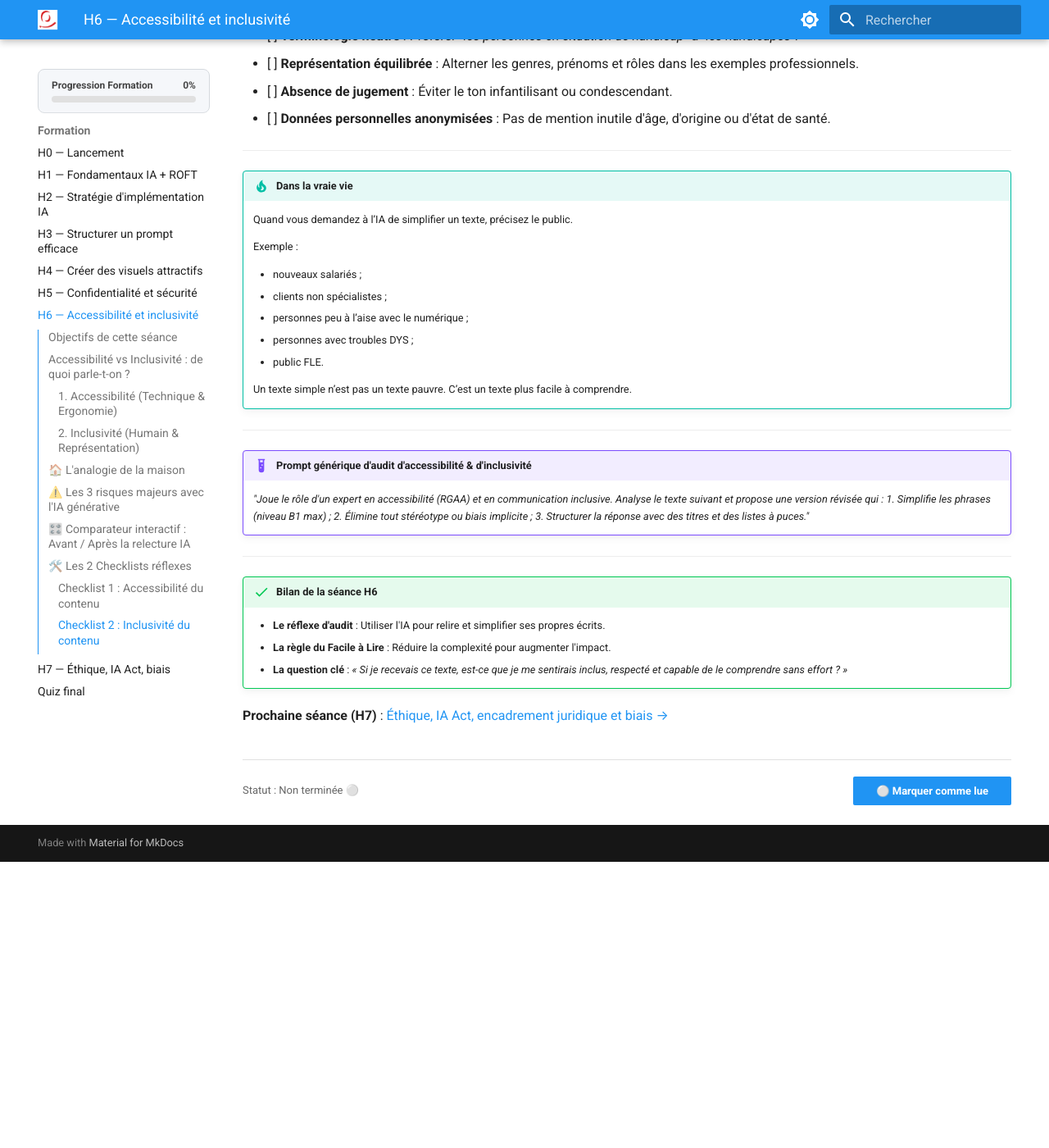
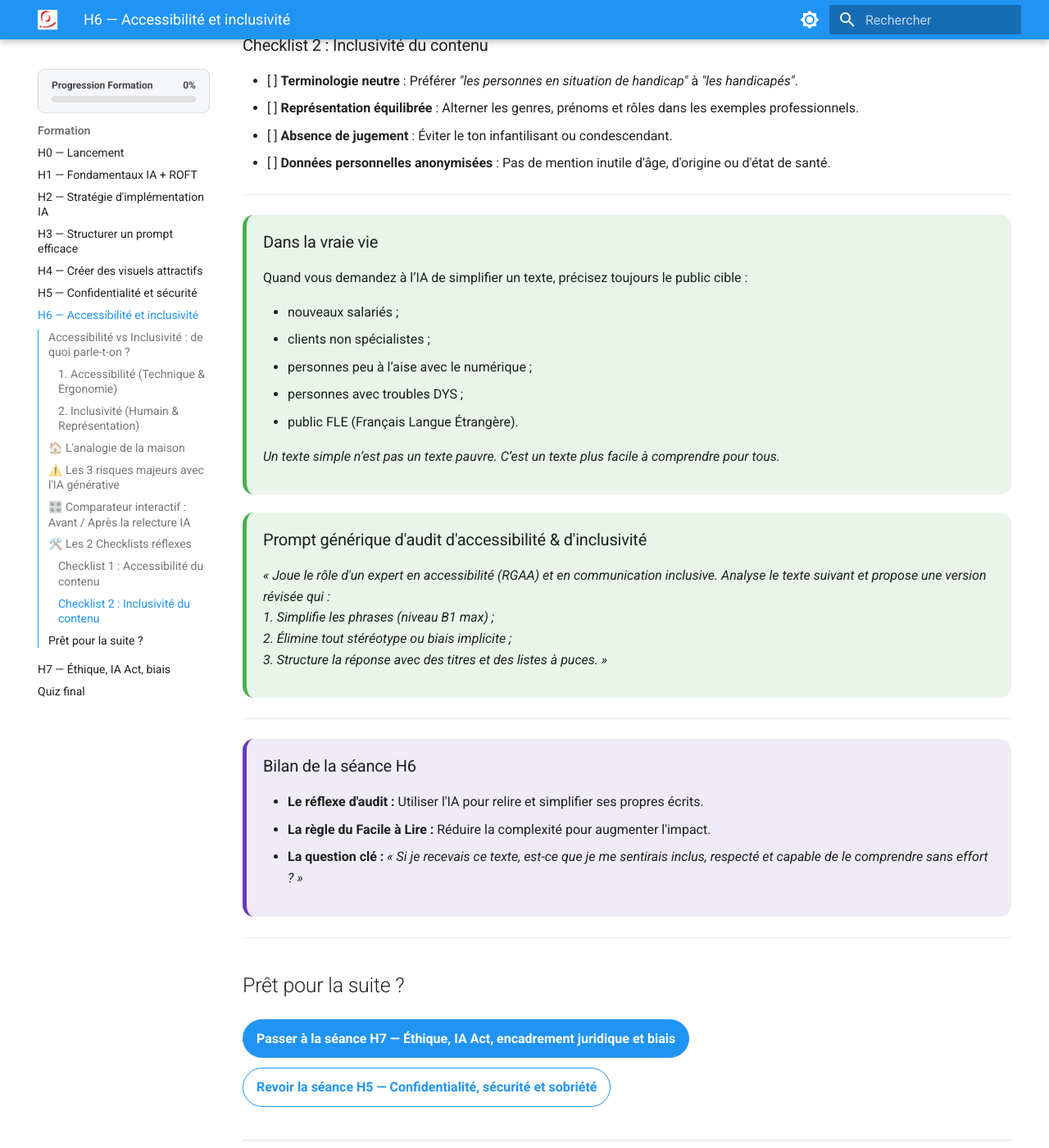
Before and after one commit to pierre-l-hue/wiki-formation-ia, an MkDocs documentation site: the page built from docs/formation/h6.md, in a window 1280 px wide and 1400 px high, scrolled down 2953 px. Shown: the whole window at 82% size. Built offline with MkDocs 1.6.1 and Material for MkDocs 9.7.7, drawn with Linux system fonts in a browser that asks for light colours; before the commit the page ends 4004 px from its top, so only the background shows below that; some of the changed text lies outside the part shown.

Commit message:
Update h6.md

```diff
--- a/docs/formation/h6.md
+++ b/docs/formation/h6.md
@@ -1,15 +1,16 @@
 # H6 — Accessibilité & inclusivité dans l'IA
 
-*Créer des contenus compréhensibles, accessibles et respectueux pour tous.*
+Cette sixième séance vous aide à produire des contenus compréhensibles, accessibles et respectueux pour l'ensemble de vos publics en tirant parti de l'IA générative.
 
----
-
-## Objectifs de cette séance
-
-- **Définir accessibilité et inclusivité** dans le contexte des contenus générés par l'IA.
-- **Identifier les barrières d'accès** majeures (vision, audition, compréhension, motricité).
-- **Appliquer les bonnes pratiques** pour produire du contenu conforme au RGAA / WCAG.
-- **Utiliser l'IA comme levier** d'inclusion numérique au lieu d'un facteur d'exclusion.
+<div class="summary-box">
+  <h3>Objectifs de la séance</h3>
+  <ul>
+    <li><strong>Définir accessibilité et inclusivité :</strong> comprendre les enjeux dans le contexte des contenus générés par l'IA.</li>
+    <li><strong>Identifier les barrières d'accès :</strong> repérer les obstacles majeurs (vision, audition, compréhension, motricité).</li>
+    <li><strong>Appliquer les bonnes pratiques :</strong> produire du contenu conforme aux référentiels RGAA / WCAG.</li>
+    <li><strong>Utiliser l'IA comme levier :</strong> transformer l'IA en moteur d'inclusion numérique plutôt qu'en facteur d'exclusion.</li>
+  </ul>
+</div>
 
 ---
 
@@ -188,9 +189,6 @@
   window.addEventListener('resize', update);
 })();
 </script>
-<!-- ==================================================== -->
-<!-- FIN DU COMPOSANT                                     -->
-<!-- ==================================================== -->
 
 ---
 
@@ -210,28 +208,44 @@
 - [ ] **Données personnelles anonymisées** : Pas de mention inutile d'âge, d'origine ou d'état de santé.
 
 ---
-!!! tip "Dans la vraie vie"
-    Quand vous demandez à l’IA de simplifier un texte, précisez le public.
 
-    Exemple :
+<div class="good-reflex-box">
+  <h3>Dans la vraie vie</h3>
+  <p>Quand vous demandez à l’IA de simplifier un texte, précisez toujours le public cible :</p>
+  <ul>
+    <li>nouveaux salariés ;</li>
+    <li>clients non spécialistes ;</li>
+    <li>personnes peu à l’aise avec le numérique ;</li>
+    <li>personnes avec troubles DYS ;</li>
+    <li>public FLE (Français Langue Étrangère).</li>
+  </ul>
+  <p><em>Un texte simple n’est pas un texte pauvre. C’est un texte plus facile à comprendre pour tous.</em></p>
+</div>
 
-    - nouveaux salariés ;
-    - clients non spécialistes ;
-    - personnes peu à l’aise avec le numérique ;
-    - personnes avec troubles DYS ;
-    - public FLE.
-
-    Un texte simple n’est pas un texte pauvre. C’est un texte plus facile à comprendre.
-
----
-!!! example "Prompt générique d'audit d'accessibilité & d'inclusivité"
-    *"Joue le rôle d'un expert en accessibilité (RGAA) et en communication inclusive. Analyse le texte suivant et propose une version révisée qui : 1. Simplifie les phrases (niveau B1 max) ; 2. Élimine tout stéréotype ou biais implicite ; 3. Structurer la réponse avec des titres et des listes à puces."*
+<div class="good-reflex-box">
+  <h3>Prompt générique d'audit d'accessibilité & d'inclusivité</h3>
+  <p><em>« Joue le rôle d'un expert en accessibilité (RGAA) et en communication inclusive. Analyse le texte suivant et propose une version révisée qui :<br>
+  1. Simplifie les phrases (niveau B1 max) ;<br>
+  2. Élimine tout stéréotype ou biais implicite ;<br>
+  3. Structure la réponse avec des titres et des listes à puces. »</em></p>
+</div>
 
 ---
 
-!!! success "Bilan de la séance H6"
-    - **Le réflexe d'audit** : Utiliser l'IA pour relire et simplifier ses propres écrits.
-    - **La règle du Facile à Lire** : Réduire la complexité pour augmenter l'impact.
-    - **La question clé** : *« Si je recevais ce texte, est-ce que je me sentirais inclus, respecté et capable de le comprendre sans effort ? »*
+<div class="summary-box">
+  <h3>Bilan de la séance H6</h3>
+  <ul>
+    <li><strong>Le réflexe d'audit :</strong> Utiliser l'IA pour relire et simplifier ses propres écrits.</li>
+    <li><strong>La règle du Facile à Lire :</strong> Réduire la complexité pour augmenter l'impact.</li>
+    <li><strong>La question clé :</strong> <em>« Si je recevais ce texte, est-ce que je me sentirais inclus, respecté et capable de le comprendre sans effort ? »</em></li>
+  </ul>
+</div>
 
-**Prochaine séance (H7)** : [Éthique, IA Act, encadrement juridique et biais →](h7.md)
+---
+
+## Prêt pour la suite ?
+
+<div class="wiki-actions">
+  <a class="wiki-button primary" href="../h7/">Passer à la séance H7 — Éthique, IA Act, encadrement juridique et biais</a>
+  <a class="wiki-button" href="../h5/">Revoir la séance H5 — Confidentialité, sécurité et sobriété</a>
+</div>
```
